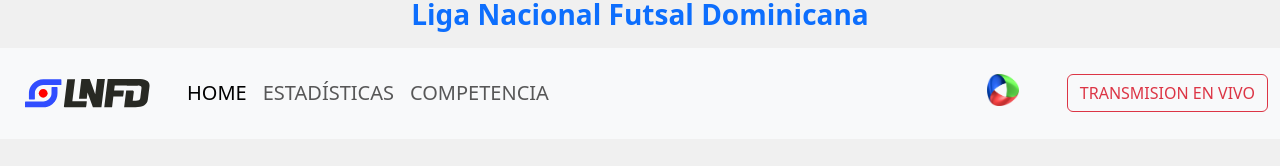
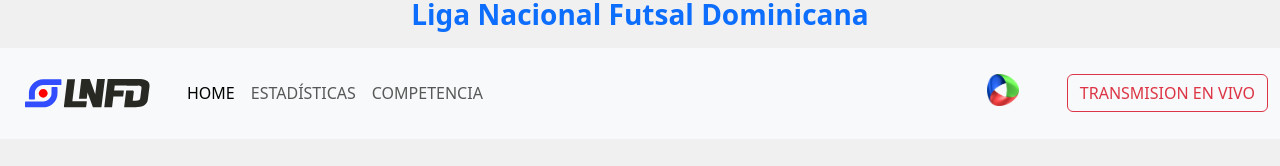
Before and after one commit to vJeansy/Liga-Nacional-De-Futsal-Dominicana, a plain HTML site: page index.html in a window 1280 px wide. Shown: the part 194-360 px from the top of the page. Drawn offline with nearby package versions, Linux system fonts and the light colour scheme.

Commit message:
version1

```diff
--- a/index.html
+++ b/index.html
@@ -53,13 +53,13 @@
       <div class="collapse navbar-collapse" id="mynavbar">
         <ul class="navbar-nav me-auto">
           <li class="nav-item">
-            <a class="nav-link active text-decoration-none fs-5" href="index.html">HOME</a>
+            <a class="nav-link active text-decoration-none fs-6" href="index.html">HOME</a>
           </li>
           <li class="nav-item">
-            <a class="nav-link text-decoration-none fs-5" href="LNFDominicanaEstadisticas.html">ESTADÍSTICAS</a>
+            <a class="nav-link text-decoration-none fs-6" href="LNFDominicanaEstadisticas.html">ESTADÍSTICAS</a>
           </li>
           <li class="nav-item">
-            <a class="nav-link text-decoration-none fs-5" href="#">COMPETENCIA</a>
+            <a class="nav-link text-decoration-none fs-6" href="#">COMPETENCIA</a>
           </li>
         </ul>
         <form class="d-flex">
```
